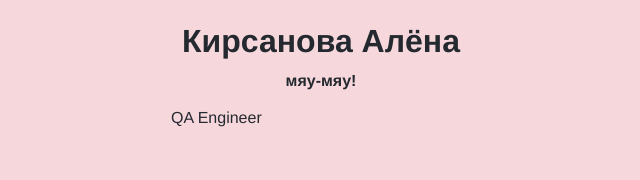
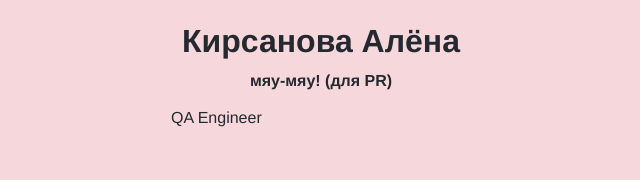
Before and after one commit to Haruruk0/Haruruk0.github.io, a plain HTML site: page index.html in a window 1280 px wide. Shown: the part 385-565 px from the top of the page, 319-959 px from the left. Drawn offline with Linux system fonts and the light colour scheme.

Commit message:
изменение для создания пул реквеста

```diff
--- a/index.html
+++ b/index.html
@@ -12,7 +12,7 @@
     <header class="header">
       <img src="./photographiya.jpg" alt="avatar" class="header__avatar" />
       <h1 class="header__title">Кирсанова Алёна</h1>
-      <h3 class="header__subtitle">мяу-мяу!</h3>
+      <h3 class="header__subtitle">мяу-мяу! (для PR)</h3>
       <p>QA Engineer</p>
     </header>
     <main>
```
